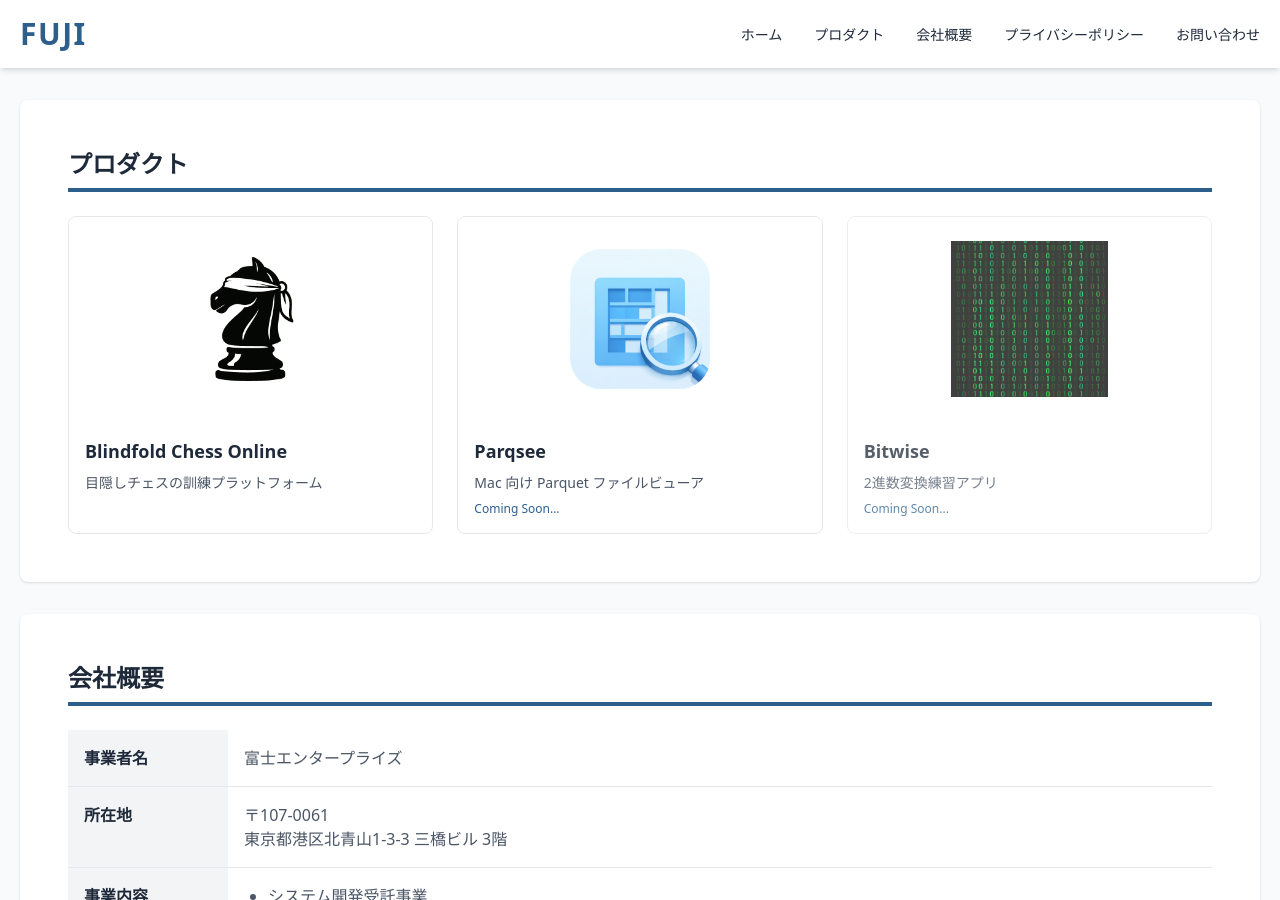
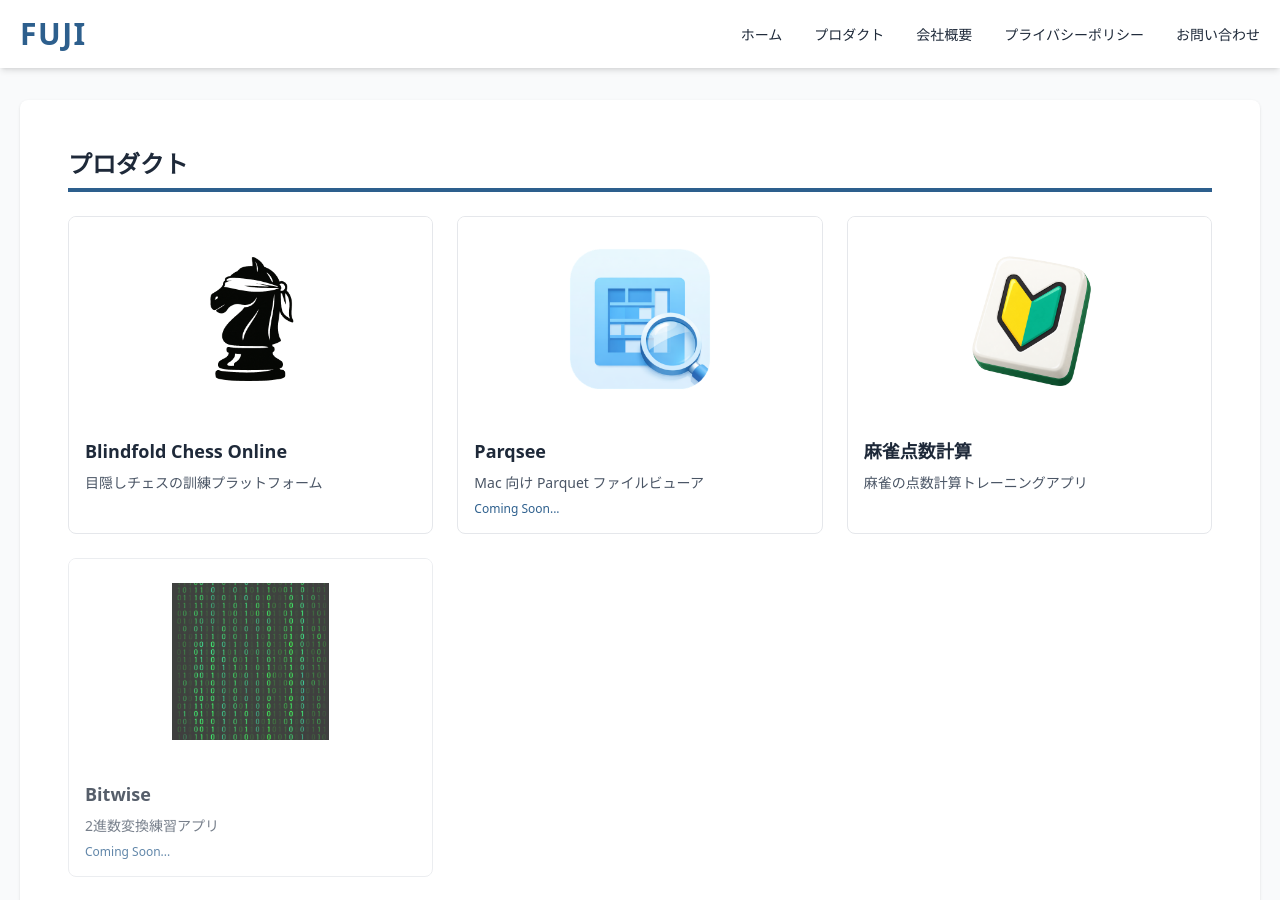
Before and after one commit to k0kishima/k0kishima.github.io, a Jekyll site: the page built from index.html, in a window 1280 px wide and 900 px high. Built offline with Jekyll 4.4.1, drawn with Linux system fonts in a browser that asks for light colours.

Commit message:
プロダクトに麻雀点数計算を追加
Co-Authored-By: Claude Opus 5 (1M context) <noreply@anthropic.com>
Claude-Session: https://claude.ai/code/session_019apw9gM5AnMRUiiYqgDEmg

```diff
--- a/index.html
+++ b/index.html
@@ -31,6 +31,17 @@ title: ホーム
                         <h3 class="text-lg font-semibold text-gray-800 mb-2">Parqsee</h3>
                         <p class="text-gray-600 text-sm mb-2">Mac 向け Parquet ファイルビューア</p>
                         <p class="text-brand text-xs font-medium">Coming Soon...</p>
+                    </div>
+                </a>
+
+                <!-- Mahjong Score Card -->
+                <a href="https://score.mahjong.help/" target="_blank" rel="noopener noreferrer" class="group block bg-white border border-gray-200 rounded-lg overflow-hidden hover:shadow-lg transition-shadow">
+                    <div class="aspect-video bg-white flex items-center justify-center p-6">
+                        <img src="{{ site.baseurl }}/assets/images/mahjong-score-icon.png" alt="麻雀点数計算" class="w-full h-full object-contain">
+                    </div>
+                    <div class="p-4">
+                        <h3 class="text-lg font-semibold text-gray-800 mb-2">麻雀点数計算</h3>
+                        <p class="text-gray-600 text-sm">麻雀の点数計算トレーニングアプリ</p>
                     </div>
                 </a>
 
```
